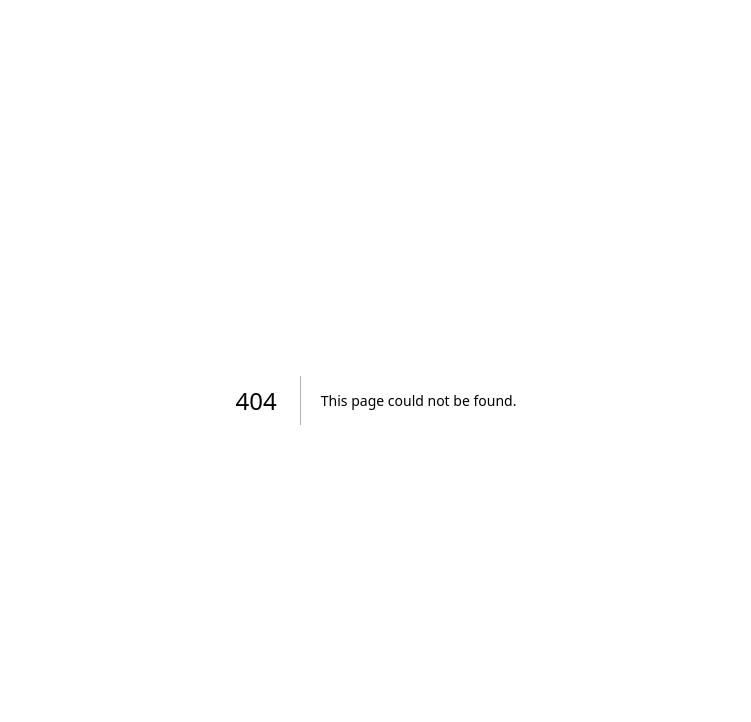
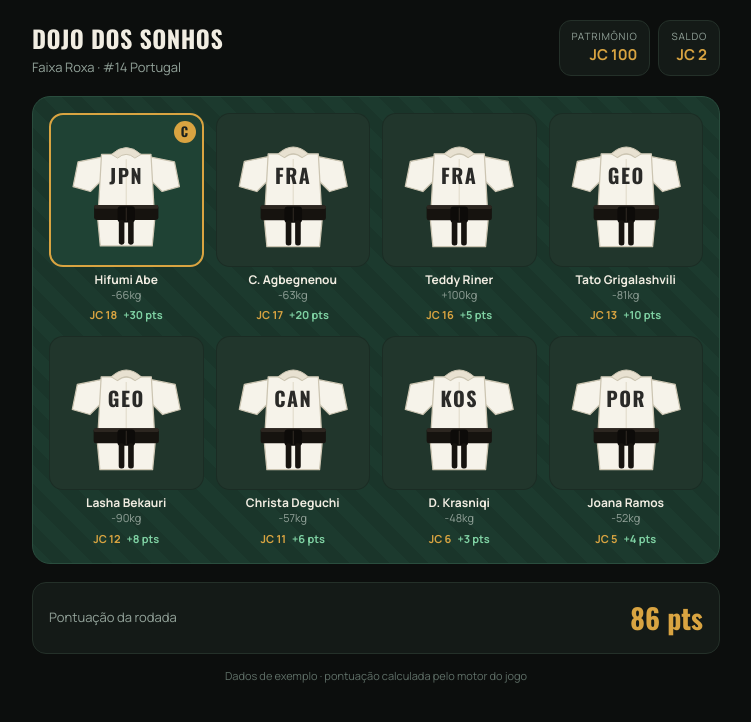
Before and after one commit to KainanPires/ippon-league, a Next.js app: page /meu-time in a window 1280 px wide. Before the commit this address had no page. Shown: the top 722 px of the page, without its empty margins (264-1015 px from the left). Built offline with nearby package versions, Linux system fonts and the light colour scheme.

Commit message:
Add MeuTime component with athlete scoring

```diff
--- /dev/null
+++ b/app/meu-time/page.tsx
@@ -0,0 +1,196 @@
+import { scoreAthlete, type ActionType } from "@/lib/engine";
+
+type Athlete = {
+  name: string;
+  country: string;
+  category: string;
+  price: number;
+  isCaptain?: boolean;
+  actions: ActionType[];
+};
+
+const TEAM = {
+  teamName: "Dojo dos Sonhos",
+  belt: "Roxa",
+  patrimony: 100,
+  balance: 2,
+  rankNational: 14,
+};
+
+const ATHLETES: Athlete[] = [
+  { name: "Hifumi Abe", country: "JPN", category: "-66kg", price: 18, isCaptain: true, actions: ["ippon_feito", "waza_ari_feito", "shido_provocado"] },
+  { name: "C. Agbegnenou", country: "FRA", category: "-63kg", price: 17, actions: ["ippon_feito", "ippon_feito"] },
+  { name: "Teddy Riner", country: "FRA", category: "+100kg", price: 16, actions: ["waza_ari_feito", "shido_provocado"] },
+  { name: "Tato Grigalashvili", country: "GEO", category: "-81kg", price: 13, actions: ["ippon_feito"] },
+  { name: "Lasha Bekauri", country: "GEO", category: "-90kg", price: 12, actions: ["ippon_feito", "shido_recebido"] },
+  { name: "Christa Deguchi", country: "CAN", category: "-57kg", price: 11, actions: ["waza_ari_feito", "yuko_feito"] },
+  { name: "D. Krasniqi", country: "KOS", category: "-48kg", price: 6, actions: ["yuko_feito", "shido_provocado"] },
+  { name: "Joana Ramos", country: "POR", category: "-52kg", price: 5, actions: ["waza_ari_feito"] },
+];
+
+const FONT_DISPLAY = "var(--font-geist-mono), system-ui, sans-serif";
+const FONT_BODY = "var(--font-geist-sans), system-ui, sans-serif";
+const GOLD = "#d9a441";
+
+function KimonoAvatar({ country, captain }: { country: string; captain?: boolean }) {
+  return (
+    <div
+      style={{
+        position: "relative",
+        width: "100%",
+        aspectRatio: "1 / 1",
+        borderRadius: 14,
+        background: captain ? "#1f4234" : "#21362c",
+        border: captain ? `2px solid ${GOLD}` : "1px solid rgba(0,0,0,0.18)",
+        display: "flex",
+        alignItems: "center",
+        justifyContent: "center",
+        overflow: "hidden",
+        padding: 6,
+      }}
+    >
+      <svg viewBox="0 0 100 112" width="100%" height="100%" preserveAspectRatio="xMidYMid meet" aria-hidden="true">
+        {/* mangas */}
+        <path d="M31,29 L11,33 L7,53 L21,57 L32,46 Z" fill="#f6f3ea" stroke="#ccc5b2" strokeWidth="1" strokeLinejoin="round" />
+        <path d="M69,29 L89,33 L93,53 L79,57 L68,46 Z" fill="#f6f3ea" stroke="#ccc5b2" strokeWidth="1" strokeLinejoin="round" />
+        {/* corpo do judogi */}
+        <path d="M30,27 L70,27 L73,80 L71,101 L29,101 L27,80 Z" fill="#f6f3ea" stroke="#ccc5b2" strokeWidth="1" strokeLinejoin="round" />
+        {/* costura central */}
+        <line x1="50" y1="31" x2="50" y2="68" stroke="#e4dece" strokeWidth="1" />
+        {/* gola */}
+        <path d="M38,27 Q50,16 62,27 L57,30 Q50,24 43,30 Z" fill="#e8e1d1" stroke="#ccc5b2" strokeWidth="0.8" strokeLinejoin="round" />
+        {/* número nas costas (sigla do país) */}
+        <text x="50" y="51" textAnchor="middle" fontFamily={FONT_DISPLAY} fontWeight="700" fontSize="16" letterSpacing="1.2" fill="#2a2a28">
+          {country}
+        </text>
+        {/* faixa preta */}
+        <rect x="24" y="68" width="52" height="12" rx="2" fill="#16130f" />
+        <rect x="24" y="68" width="52" height="3" rx="1.5" fill="#2c2620" />
+        {/* nó da faixa */}
+        <rect x="43" y="69" width="14" height="13" rx="2.5" fill="#0d0b09" />
+        <line x1="50" y1="70" x2="50" y2="81" stroke="#322b24" strokeWidth="0.8" />
+        {/* pontas da faixa */}
+        <rect x="44" y="80" width="4.5" height="20" rx="2" fill="#16130f" />
+        <rect x="51.5" y="80" width="4.5" height="20" rx="2" fill="#16130f" />
+      </svg>
+      {captain && (
+        <div
+          style={{
+            position: "absolute",
+            top: 6,
+            right: 6,
+            width: 22,
+            height: 22,
+            borderRadius: "50%",
+            background: GOLD,
+            color: "#1b211e",
+            fontFamily: FONT_DISPLAY,
+            fontWeight: 700,
+            fontSize: 13,
+            display: "flex",
+            alignItems: "center",
+            justifyContent: "center",
+          }}
+        >
+          C
+        </div>
+      )}
+    </div>
+  );
+}
+
+export default function MeuTime() {
+  const cards = ATHLETES.map((a) => ({ ...a, score: scoreAthlete(a.actions, a.isCaptain) }));
+  const totalScore = cards.reduce((s, c) => s + c.score, 0);
+
+  return (
+    <main style={{ minHeight: "100vh", background: "#0c0e0d", color: "#f1ede2", fontFamily: FONT_BODY }}>
+      <div style={{ maxWidth: 720, margin: "0 auto", padding: "20px 16px 40px" }}>
+        {/* Top bar */}
+        <header style={{ display: "flex", justifyContent: "space-between", alignItems: "flex-start", marginBottom: 18 }}>
+          <div>
+            <div style={{ fontFamily: FONT_DISPLAY, fontSize: 24, fontWeight: 700, textTransform: "uppercase", letterSpacing: "0.02em" }}>
+              {TEAM.teamName}
+            </div>
+            <div style={{ fontSize: 13, color: "#93a39a", marginTop: 2 }}>
+              Faixa {TEAM.belt} · #{TEAM.rankNational} Portugal
+            </div>
+          </div>
+          <div style={{ display: "flex", gap: 8 }}>
+            <Stat label="Patrimônio" value={`JC ${TEAM.patrimony}`} />
+            <Stat label="Saldo" value={`JC ${TEAM.balance}`} />
+          </div>
+        </header>
+
+        {/* Tatame */}
+        <section
+          style={{
+            background: "repeating-linear-gradient(45deg, #1c3a2e 0 14px, #1a352a 14px 28px)",
+            border: "1px solid #2a4d3e",
+            borderRadius: 18,
+            padding: 16,
+          }}
+        >
+          <div style={{ display: "grid", gridTemplateColumns: "repeat(4, minmax(0, 1fr))", gap: 12 }}>
+            {cards.map((c) => (
+              <div key={c.name} style={{ display: "flex", flexDirection: "column", gap: 6 }}>
+                <KimonoAvatar country={c.country} captain={c.isCaptain} />
+                <div style={{ textAlign: "center" }}>
+                  <div style={{ fontSize: 12, fontWeight: 700, lineHeight: 1.15, color: "#f1ede2", whiteSpace: "nowrap", overflow: "hidden", textOverflow: "ellipsis" }}>
+                    {c.name}
+                  </div>
+                  <div style={{ fontSize: 11, color: "#93a39a" }}>{c.category}</div>
+                  <div style={{ display: "flex", justifyContent: "center", gap: 6, marginTop: 4 }}>
+                    <span style={{ fontSize: 11, color: GOLD, fontWeight: 700 }}>JC {c.price}</span>
+                    <span
+                      style={{
+                        fontSize: 11,
+                        fontWeight: 700,
+                        color: c.score >= 0 ? "#7fd1a3" : "#e88",
+                      }}
+                    >
+                      {c.score >= 0 ? "+" : ""}
+                      {c.score} pts
+                    </span>
+                  </div>
+                </div>
+              </div>
+            ))}
+          </div>
+        </section>
+
+        {/* Footer total */}
+        <div
+          style={{
+            display: "flex",
+            justifyContent: "space-between",
+            alignItems: "center",
+            marginTop: 18,
+            padding: "14px 16px",
+            background: "#141a17",
+            border: "1px solid #243029",
+            borderRadius: 14,
+          }}
+        >
+          <div style={{ fontSize: 13, color: "#93a39a" }}>Pontuação da rodada</div>
+          <div style={{ fontFamily: FONT_DISPLAY, fontSize: 28, fontWeight: 700, color: GOLD }}>
+            {totalScore} pts
+          </div>
+        </div>
+
+        <p style={{ fontSize: 11, color: "#5f6f67", textAlign: "center", marginTop: 14 }}>
+          Dados de exemplo · pontuação calculada pelo motor do jogo
+        </p>
+      </div>
+    </main>
+  );
+}
+
+function Stat({ label, value }: { label: string; value: string }) {
+  return (
+    <div style={{ background: "#141a17", border: "1px solid #243029", borderRadius: 12, padding: "8px 12px", textAlign: "right" }}>
+      <div style={{ fontSize: 10, color: "#93a39a", textTransform: "uppercase", letterSpacing: "0.08em" }}>{label}</div>
+      <div style={{ fontSize: 15, fontWeight: 700, color: GOLD }}>{value}</div>
+    </div>
+  );
+}
```
